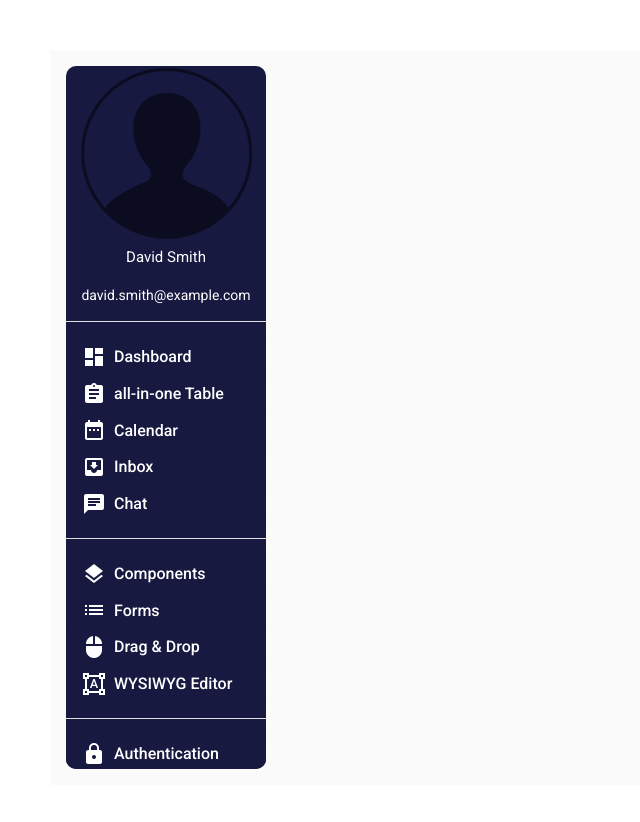
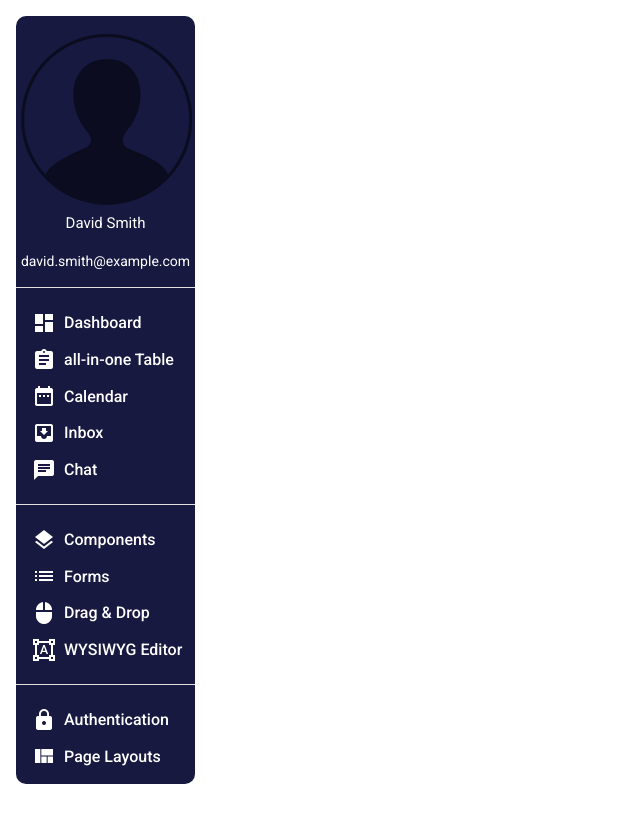
Before and after one commit to artemkoteluk/teamB, an Angular app: page /main in a window 1280 px wide. Shown: the top 822 px of the page, without its empty margins (0-640 px from the left). After the commit the page ends 800 px from the top, so only its background shows below. Built offline with nearby package versions, Linux system fonts and the light colour scheme; what angular-notifier would draw is missing.

Commit message:
layout fixed

```diff
--- a/src/app/app.component.css
+++ b/src/app/app.component.css
@@ -1,53 +1,5 @@
-.mat-toolbar
-{
-  background-color: #1e2940;
-  color: white;
-
+.container{
+  height: 100vh;
+  display: flex;
+  flex-direction: column;
 }
-.mat-sidenav
-{
-  margin: 16px;
-  width: 200px;
-  border-right: none;
-  background-color: #171940;
-  color: white;
-  border-radius: 10px;
-  text-align: center;
-}
-.content{
-  margin: 16px ;
-  margin-left: 32px;
-  height: calc(100vh - 98px);
-  display:flex;
-  justify-content: center;
-  align-items: center;
-  font-size: 2rem;
-  color: #e5b584;
-}
-.menu-button
-{
-  background-color: #171940;
-  width: 100%;
-  display: flex;
-  align-items: center;
-  justify-content: flex-start;
-  font-size: 1rem;
-  color: white;
-
-}
-
-.mat-sidenav-container{
-  height: calc(100vh - 65px);
-}
-mat-icon{
-  margin-right: 8px;
-}
-mat-divider
-{
-  margin-top: 16px;
-  margin-bottom: 16px;
-  background-color: white;
-}
-.container {
-  padding: 50px;
-}
--- a/src/app/main/main.component.css
+++ b/src/app/main/main.component.css
@@ -1,12 +1,30 @@
+.main-container{
+  display: flex;
+}
+.mat-sidenav-container{
+  height: 100vh;
+  padding: 16px;
+  box-sizing: border-box;
+  width: 250px;
+  display: flex;
+  overflow-x: hidden;
+  background-color: white;
+}
+.page-content{
+  padding: 50px;
+  width: 100%;
+  height: 100vh;
+  box-sizing: border-box;
+}
 .mat-toolbar
 {
   background-color: #1e2940;
   color: white;
-
 }
 .mat-sidenav
 {
-  margin: 16px;
+  padding: 16px 0;
+  position: relative !important;
   width: 200px;
   border-right: none;
   background-color: #171940;
@@ -35,14 +53,10 @@
   color: white;
 
 }
-
-.mat-sidenav-container{
-  height: calc(100vh - 65px);
-}
-mat-icon{
+.mat-icon{
   margin-right: 8px;
 }
-mat-divider
+.mat-divider
 {
   margin-top: 16px;
   margin-bottom: 16px;
--- a/src/app/main/main.component.html
+++ b/src/app/main/main.component.html
@@ -1,3 +1,5 @@
+<div class="main-container">
+
 <mat-sidenav-container>
     <mat-sidenav mode="side" opened>
 
@@ -7,78 +9,81 @@
 
 
       <mat-divider></mat-divider>
-    <button mat-button class="menu-button" routerLinkActive="active" routerLink="menu">
-      <mat-icon> dashboard</mat-icon>
+      <button mat-button class="menu-button" routerLinkActive="active" routerLink="/main/dashboard">
+        <mat-icon mat-list-icon> dashboard</mat-icon>
         <span>Dashboard</span>
       </button>
-    <button mat-button class="menu-button">
-      <mat-icon>assignment</mat-icon>
+      <button mat-button class="menu-button" routerLinkActive="active" routerLink="/main/table">
+        <mat-icon mat-list-icon>assignment</mat-icon>
         <span>all-in-one Table</span>
       </button>
       <button mat-button class="menu-button">
-      <mat-icon>date_range</mat-icon>
+        <mat-icon mat-list-icon>date_range</mat-icon>
         <span>Calendar</span>
       </button>
       <button mat-button class="menu-button">
-      <mat-icon>move_to_inbox</mat-icon>
+        <mat-icon mat-list-icon>move_to_inbox</mat-icon>
         <span>Inbox</span>
       </button>
       <button mat-button class="menu-button">
-      <mat-icon> chat</mat-icon>
+        <mat-icon mat-list-icon> chat</mat-icon>
         <span>Chat</span>
       </button>
       <mat-divider></mat-divider>
 
 
       <button mat-button class="menu-button" >
-      <mat-icon>layers</mat-icon>
+        <mat-icon mat-list-icon>layers</mat-icon>
         <span>Components</span>
       </button>
       <button mat-button class="menu-button">
-      <mat-icon>list</mat-icon>
+        <mat-icon mat-list-icon>list</mat-icon>
         <span>Forms</span>
       </button>
-    <button mat-button class="menu-button">
-      <mat-icon>mouse</mat-icon>
+      <button mat-button class="menu-button" routerLinkActive="active" routerLink="/main/dragdrop">
+        <mat-icon mat-list-icon>mouse</mat-icon>
         <span>Drag & Drop</span>
       </button>
       <button mat-button class="menu-button">
-      <mat-icon>format_shapes</mat-icon>
+        <mat-icon mat-list-icon>format_shapes</mat-icon>
         <span>WYSIWYG Editor</span>
       </button>
       <mat-divider></mat-divider>
 
 
       <button mat-button class="menu-button" >
-      <mat-icon> lock</mat-icon>
+        <mat-icon mat-list-icon> lock</mat-icon>
         <span>Authentication</span>
       </button>
       <button mat-button class="menu-button">
-      <mat-icon>view_quilt</mat-icon>
+        <mat-icon mat-list-icon>view_quilt</mat-icon>
         <span>Page Layouts</span>
       </button>
       <button mat-button class="menu-button">
-      <mat-icon>access_time</mat-icon>
+        <mat-icon mat-list-icon>access_time</mat-icon>
         <span>Coming Soon</span>
       </button>
       <button mat-button class="menu-button" >
-      <mat-icon>tab</mat-icon>
+        <mat-icon mat-list-icon>tab</mat-icon>
         <span>Blank</span>
       </button>
       <button mat-button class="menu-button">
-      <mat-icon> map</mat-icon>
+        <mat-icon mat-list-icon> map</mat-icon>
         <span>Maps</span>
       </button>
       <button mat-button class="menu-button">
-      <mat-icon> star</mat-icon>
+        <mat-icon mat-list-icon> star</mat-icon>
         <span>Material Icons</span>
       </button>
       <button mat-button class="menu-button">
-      <mat-icon> reorder</mat-icon>
+        <mat-icon mat-list-icon> reorder</mat-icon>
         <span>Multi-Level Menu</span>
       </button>
-
-
     </mat-sidenav>
 
  </mat-sidenav-container>
+
+  <div class="page-content">
+    <router-outlet></router-outlet>
+  </div>
+</div>
--- a/src/app/main/main.module.ts
+++ b/src/app/main/main.module.ts
@@ -6,6 +6,7 @@ import {MatSidenavModule} from "@angular/material/sidenav";
 import {MatButtonModule} from "@angular/material/button";
 import {MatIconModule} from "@angular/material/icon";
 import {MatDividerModule} from "@angular/material/divider";
+import {MatListModule} from "@angular/material/list";
 
 const routes: Routes = [
   {
@@ -33,6 +34,7 @@ const routes: Routes = [
         MatButtonModule,
         MatIconModule,
         MatDividerModule,
+        MatListModule,
 
     ]
 })
```
Lines whose indentation alone changed are shown as unchanged.
